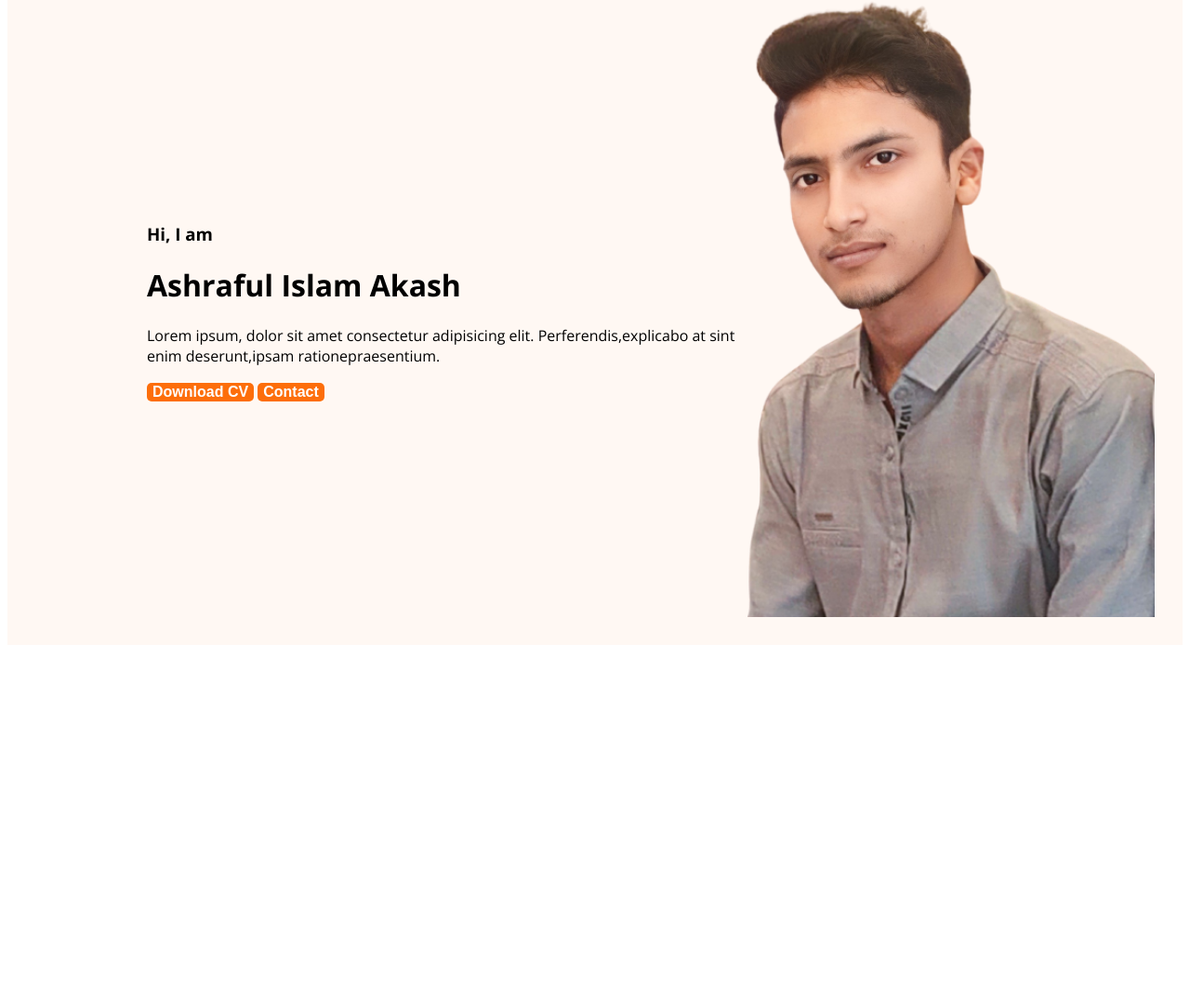
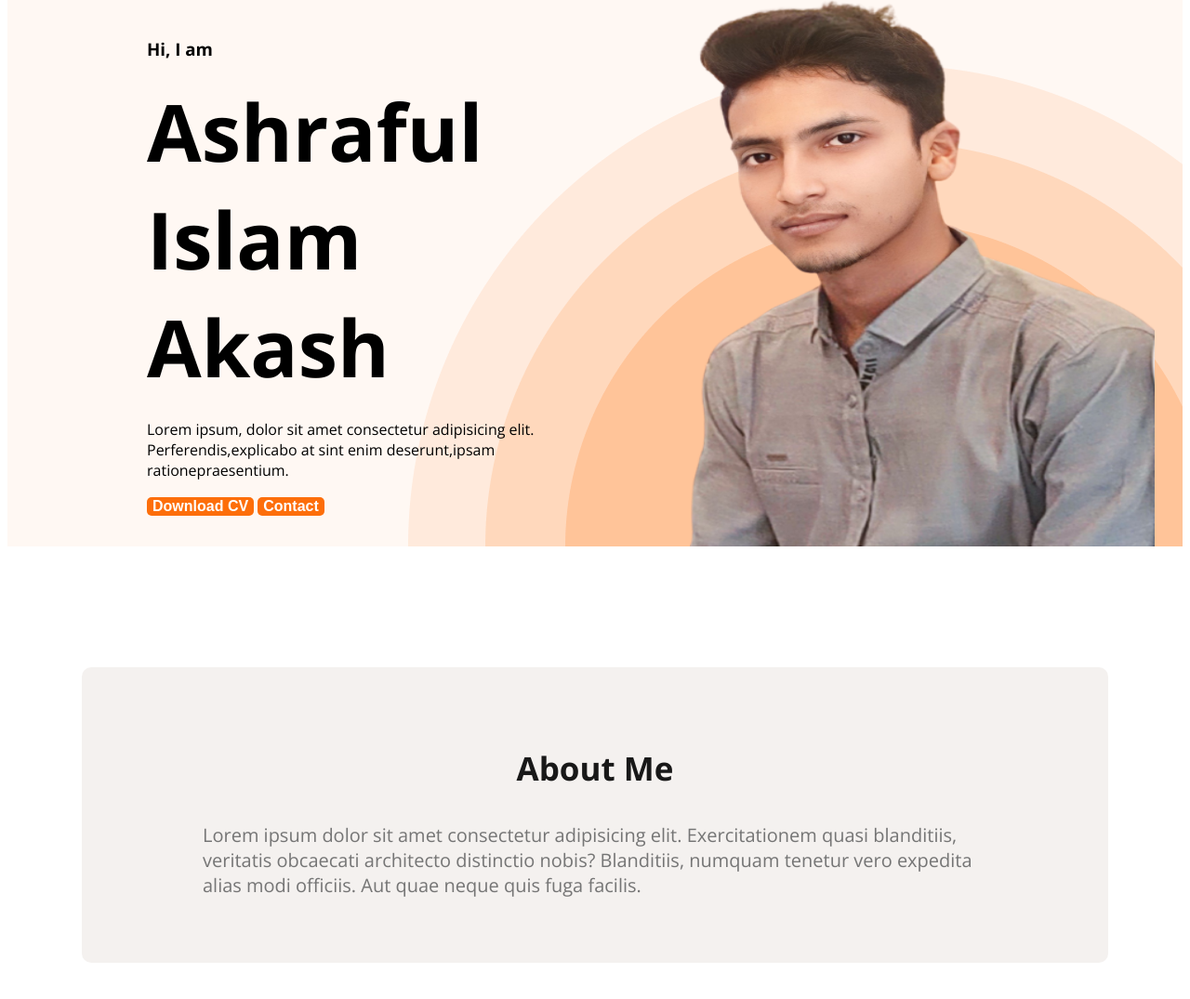
Before and after one commit to Ashraful-Islam-Akash3737/My-Portfolio, a plain HTML site: page index.html in a window 1280 px wide. Shown: the part 111-1186 px from the top of the page at 93% size. Before the commit the page ends 813 px from the top, so only its background shows below. Drawn offline with nearby package versions, Linux system fonts and the light colour scheme.

Commit message:
about section created

```diff
--- a/index.html
+++ b/index.html
@@ -20,10 +20,10 @@
             </ul>
         </nav>
         <div class="banner">
-            <div class="banner-contant">
+            <div class="banner-content">
                 <h3 class="banner-greeting"> Hi, I am</h3>
                 <h1 class="banner-title">Ashraful Islam Akash</h1>
-                <p>Lorem ipsum, dolor sit amet consectetur adipisicing elit. Perferendis,explicabo at sint enim deserunt,ipsam rationepraesentium. </p>
+                <p class="banneer-description">Lorem ipsum, dolor sit amet consectetur adipisicing elit. Perferendis,explicabo at sint enim deserunt,ipsam rationepraesentium. </p>
                 <button class="btn-primary">
                     Download CV
                 </button>
@@ -35,7 +35,12 @@
         </div>
     </header>
     <main>
-
+        <section class="about">
+            <h3 class="section-title">About Me</h3>
+            <p class="section-description">
+                Lorem ipsum dolor sit amet consectetur adipisicing elit. Exercitationem quasi blanditiis, veritatis obcaecati architecto distinctio nobis? Blanditiis, numquam tenetur vero expedita alias modi officiis. Aut quae neque quis fuga facilis.
+            </p>
+        </section>
     </main>
     <footer>
 
--- a/styles/portfolio.css
+++ b/styles/portfolio.css
@@ -1,8 +1,4 @@
 /* nav related style */
-*{
-    /* margin: 0; */
-    /* padding: 0; */
-}
 body{
     font-family:'Lato',sans-serif;
     font-family:'Open Sans',sans-serif;
@@ -49,13 +45,55 @@ nav a{
 /*header related style*/
 .header{
     background-color: #fff8f3;
+    background-image: url("../images/header_bg.png");
+    /* background-size: contain; */
+    background-repeat: no-repeat;
+    background-position: bottom right;
+
 }
 .banner{
-    padding: 30px 30px 30px 150px;
+    padding: 30px 30px 0px 150px;
     display: flex;
     align-items: center;
+    justify-content: space-between;
+}
+.banner-content{
+    max-width:500px ;
 }
 .profile-picture{
-    height:676px;
-    width: 584px;
+    height:600px;
+    width: 500px;
 }
+.banner-greetings{
+    font-size: 45px;
+    color: #474747;
+    margin-bottom: 0px;
+}
+.banner-title{
+    font-size:85px;
+    font-weight: 800px;
+    margin-top: 5px;
+    margin-bottom: 20px;
+}
+/*main section styles*/
+
+/*about section styles*/
+.about{
+    padding: 50px 130px;
+    background: #e6ded96c;
+    border-radius: 10px;
+    margin-top: 130px;
+    margin-bottom: 130px;
+    margin-left: 80px;
+    margin-right: 80px;
+}
+.section-title{
+    color:#181818;
+    text-align: center;
+    font-size: 35px;
+    font-weight:700;
+}
+.section-description{
+    font-size:20px ;
+    color: #757575;
+}
```
